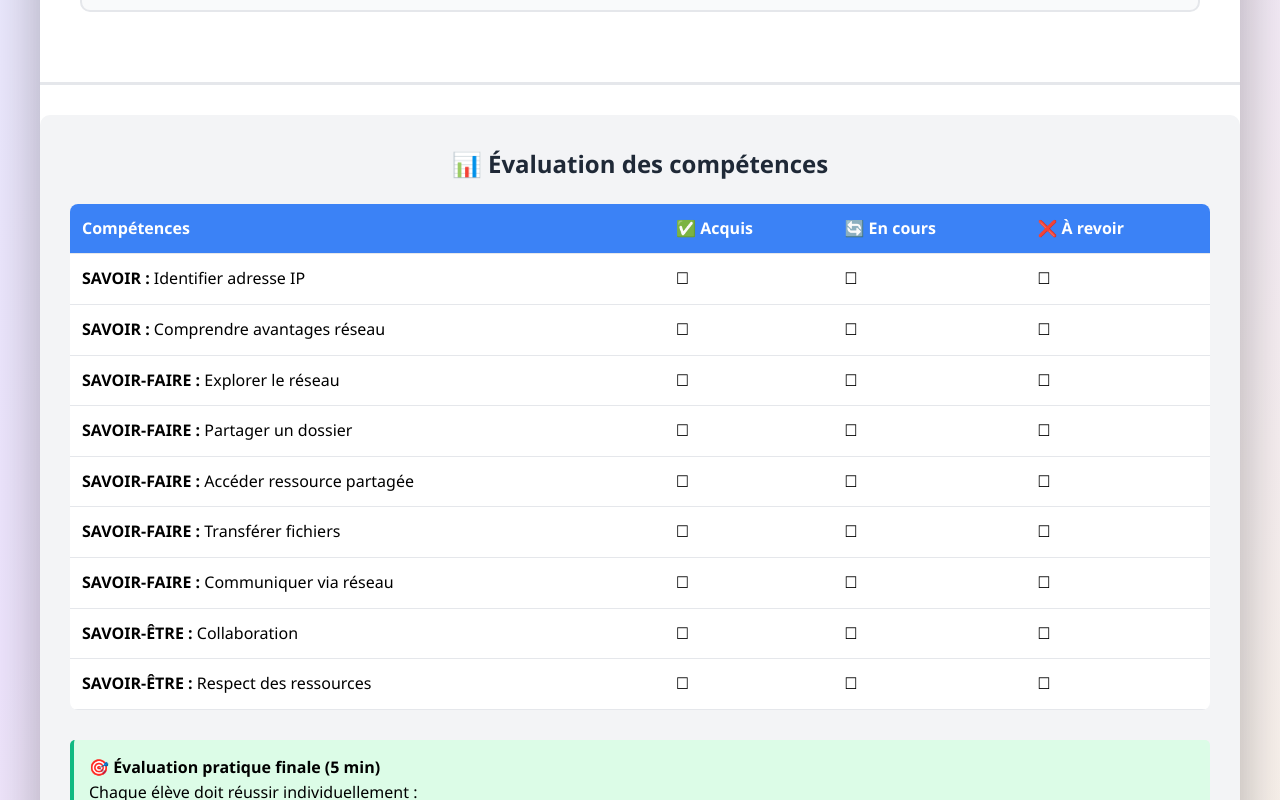
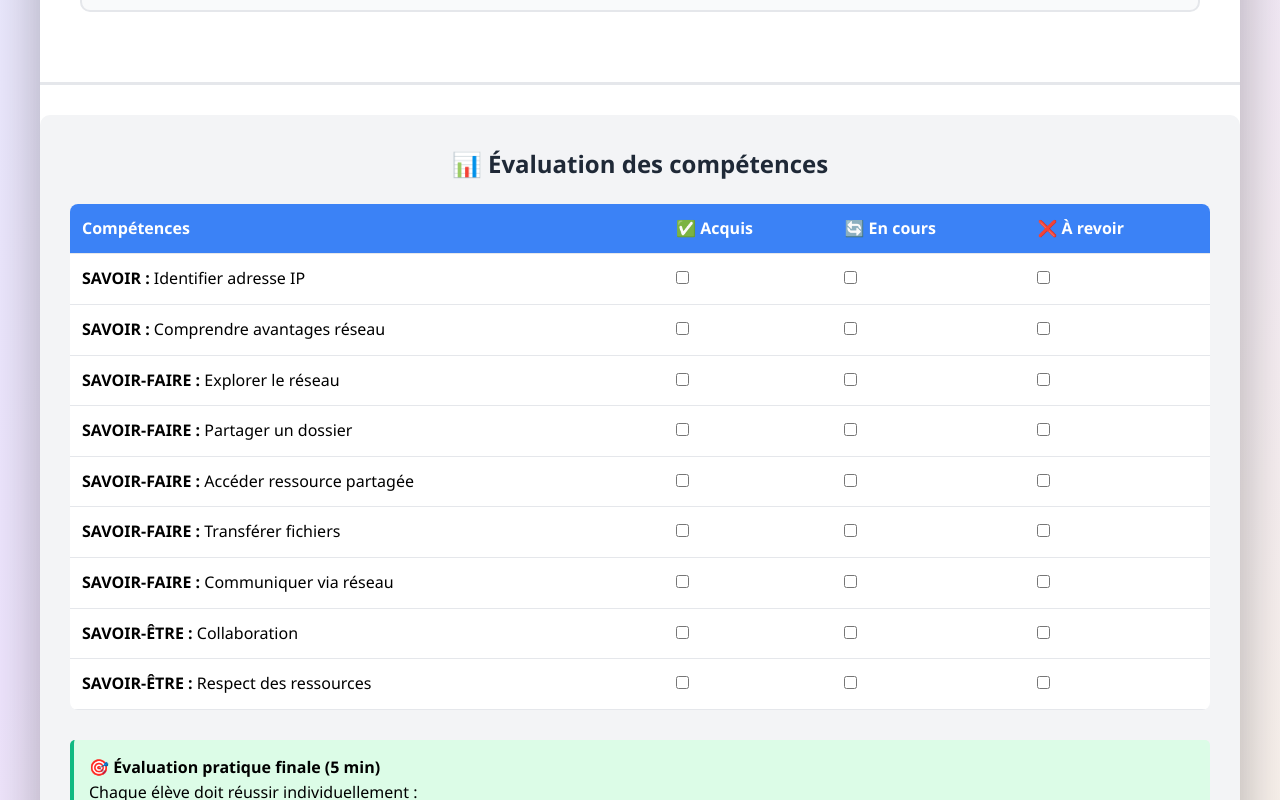
Before and after one commit to TAbdellah/u2, a plain HTML site: page index.html in a window 1280 px wide. Shown: the part 5310-6110 px from the top of the page. Drawn offline with Linux system fonts and the light colour scheme.

Commit message:
Update index.html

```diff
--- a/index.html
+++ b/index.html
@@ -448,7 +448,7 @@
                         <p style="margin-bottom: 10px;"><strong>1️⃣ Message au prof</strong> → Envoyez "Bonjour prof !"</p>
                         <p style="margin-bottom: 10px;"><strong>2️⃣ Message au voisin</strong> → Discutez avec le binôme d'à côté</p>
                         <p style="margin-bottom: 10px;"><strong>3️⃣ Message à tous</strong> → Trouvez comment envoyer à toute la classe</p>
-                        <p style="margin-bottom: 10px;"><strong>4️⃣ Envoyer un fichier</strong> → Partagez message.txt via le chat</p>
+                        <p style="margin-bottom: 10px;"><strong>4️⃣ Envoyer un fichier</strong> → Partagez une image d'un equipement réseau via le chat</p>
                         <p style="margin-bottom: 10px;"><strong>5️⃣ Changer votre statut</strong> → Cherchez : Disponible, Occupé, Absent...</p>
                         <p style="margin-bottom: 10px;"><strong>6️⃣ Voir l'historique</strong> → Retrouvez vos anciens messages</p>
                     </div>
@@ -546,72 +546,72 @@
             </div>
         </div>
 
-        <!-- ÉVALUATION -->
+    <!-- ÉVALUATION -->
         <div class="evaluation">
             <h3>📊 Évaluation des compétences</h3>
             <table>
                 <thead>
                     <tr>
                         <th>Compétences</th>
-                        <th>✅ Acquis</th>
-                        <th>🔄 En cours</th>
-                        <th>❌ À revoir</th>
+                        <th class="checkbox-cell">✅ Acquis</th>
+                        <th class="checkbox-cell">🔄 En cours</th>
+                        <th class="checkbox-cell">❌ À revoir</th>
                     </tr>
                 </thead>
                 <tbody>
                     <tr>
                         <td><strong>SAVOIR : </strong>Identifier adresse IP</td>
-                        <td>☐</td>
-                        <td>☐</td>
-                        <td>☐</td>
+                        <td class="checkbox-cell"><input type="checkbox"></td>
+                        <td class="checkbox-cell"><input type="checkbox"></td>
+                        <td class="checkbox-cell"><input type="checkbox"></td>
                     </tr>
                     <tr>
                         <td><strong>SAVOIR : </strong>Comprendre avantages réseau</td>
-                        <td>☐</td>
-                        <td>☐</td>
-                        <td>☐</td>
+                        <td class="checkbox-cell"><input type="checkbox"></td>
+                        <td class="checkbox-cell"><input type="checkbox"></td>
+                        <td class="checkbox-cell"><input type="checkbox"></td>
                     </tr>
                     <tr>
                         <td><strong>SAVOIR-FAIRE : </strong>Explorer le réseau</td>
-                        <td>☐</td>
-                        <td>☐</td>
-                        <td>☐</td>
+                        <td class="checkbox-cell"><input type="checkbox"></td>
+                        <td class="checkbox-cell"><input type="checkbox"></td>
+                        <td class="checkbox-cell"><input type="checkbox"></td>
                     </tr>
                     <tr>
                         <td><strong>SAVOIR-FAIRE : </strong>Partager un dossier</td>
-                        <td>☐</td>
-                        <td>☐</td>
-                        <td>☐</td>
+                        <td class="checkbox-cell"><input type="checkbox"></td>
+                        <td class="checkbox-cell"><input type="checkbox"></td>
+                        <td class="checkbox-cell"><input type="checkbox"></td>
                     </tr>
                     <tr>
                         <td><strong>SAVOIR-FAIRE : </strong>Accéder ressource partagée</td>
-                        <td>☐</td>
-                        <td>☐</td>
-                        <td>☐</td>
+                        <td class="checkbox-cell"><input type="checkbox"></td>
+                        <td class="checkbox-cell"><input type="checkbox"></td>
+                        <td class="checkbox-cell"><input type="checkbox"></td>
                     </tr>
                     <tr>
                         <td><strong>SAVOIR-FAIRE : </strong>Transférer fichiers</td>
-                        <td>☐</td>
-                        <td>☐</td>
-                        <td>☐</td>
+                        <td class="checkbox-cell"><input type="checkbox"></td>
+                        <td class="checkbox-cell"><input type="checkbox"></td>
+                        <td class="checkbox-cell"><input type="checkbox"></td>
                     </tr>
                     <tr>
                         <td><strong>SAVOIR-FAIRE : </strong>Communiquer via réseau</td>
-                        <td>☐</td>
-                        <td>☐</td>
-                        <td>☐</td>
+                        <td class="checkbox-cell"><input type="checkbox"></td>
+                        <td class="checkbox-cell"><input type="checkbox"></td>
+                        <td class="checkbox-cell"><input type="checkbox"></td>
                     </tr>
                     <tr>
                         <td><strong>SAVOIR-ÊTRE : </strong>Collaboration</td>
-                        <td>☐</td>
-                        <td>☐</td>
-                        <td>☐</td>
+                        <td class="checkbox-cell"><input type="checkbox"></td>
+                        <td class="checkbox-cell"><input type="checkbox"></td>
+                        <td class="checkbox-cell"><input type="checkbox"></td>
                     </tr>
                     <tr>
                         <td><strong>SAVOIR-ÊTRE : </strong>Respect des ressources</td>
-                        <td>☐</td>
-                        <td>☐</td>
-                        <td>☐</td>
+                        <td class="checkbox-cell"><input type="checkbox"></td>
+                        <td class="checkbox-cell"><input type="checkbox"></td>
+                        <td class="checkbox-cell"><input type="checkbox"></td>
                     </tr>
                 </tbody>
             </table>
@@ -630,6 +630,27 @@
                 • Réfléchir : Quelle différence entre réseau local et Internet ?
             </div>
         </div>
+    </div>
+
+    <script>
+        // Gérer les cases à cocher (une seule par ligne)
+        const checkboxes = document.querySelectorAll('input[type="checkbox"]');
+
+        checkboxes.forEach(checkbox => {
+            checkbox.addEventListener('change', function() {
+                const row = this.closest('tr');
+                const rowCheckboxes = row.querySelectorAll('input[type="checkbox"]');
+
+                if (this.checked) {
+                    rowCheckboxes.forEach(cb => {
+                        if (cb !== this) {
+                            cb.checked = false;
+                        }
+                    });
+                }
+            });
+        });
+    </script>
 
         <!-- FOOTER -->
     <div class="footer">
```
